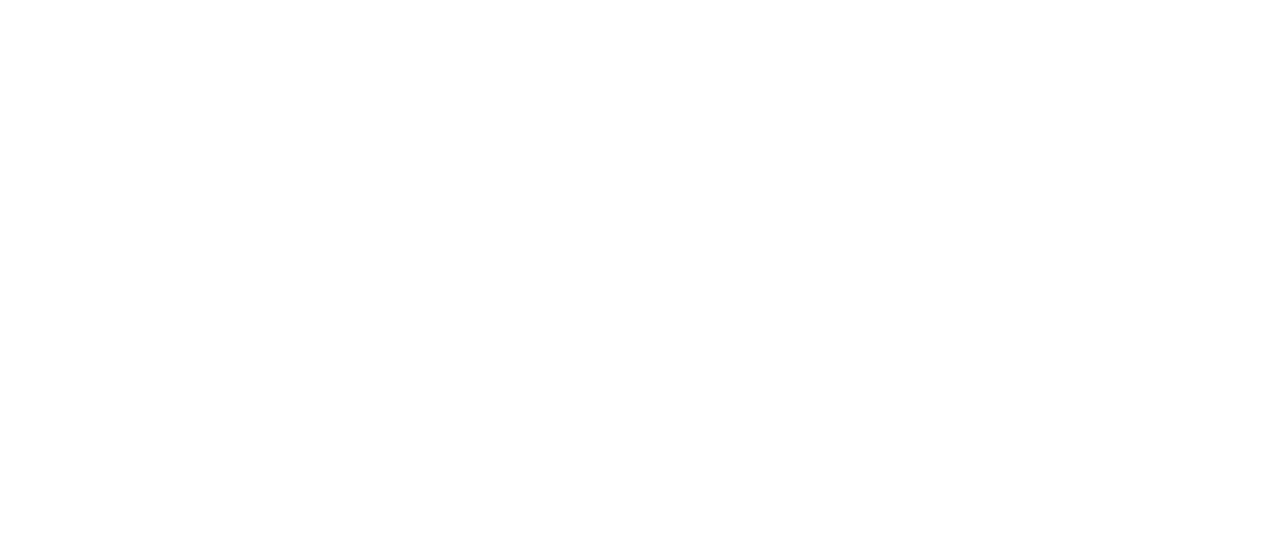
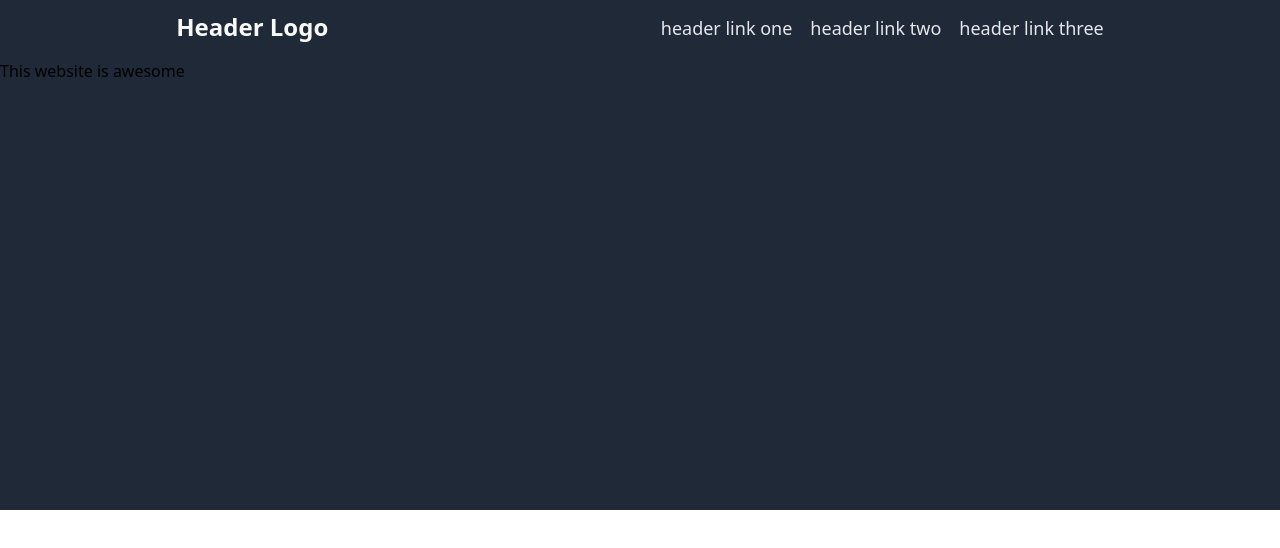
Before and after one commit to Shubham277353/odin-website, a plain HTML site: page index.html in a window 1280 px wide. Drawn offline with Linux system fonts and the light colour scheme.

Commit message:
add the navbar and the hero section with some css

```diff
--- a/index.html
+++ b/index.html
@@ -1,12 +1,28 @@
 <!DOCTYPE html>
 <html lang="en">
+
 <head>
     <meta charset="UTF-8">
     <meta name="viewport" content="width=device-width, initial-scale=1.0">
     <title>Landing page</title>
     <link rel="stylesheet" href="style.css">
 </head>
+
 <body>
+    <header>
+        <div class="navbar">
+            <div class="nav-logo">Header Logo</div>
+            <ul class="nav-links">
+                <li>header link one</li>
+                <li>header link two</li>
+                <li>header link three</li>
+            </ul>
+        </div>
+        <div class="hero-section">
+            <div class="hero-text">This website is awesome</div>
+        </div>
 
+    </header>
 </body>
+
 </html>
--- a/style.css
+++ b/style.css
@@ -0,0 +1,36 @@
+*{
+    margin: 0;
+    padding: 0;
+    font-family: system-ui, -apple-system, BlinkMacSystemFont, 'Segoe UI', Roboto, Oxygen, Ubuntu, Cantarell, 'Open Sans', 'Helvetica Neue', sans-serif;
+}
+
+.navbar{
+    display: flex;
+    background-color: #1F2937;
+    height: 40px;
+    justify-content: space-around;
+    text-align: center;
+    padding: 10px;
+}
+.nav-logo{
+    color: #F9FAF8;
+    font-size: 24px;
+    font-weight:700 ;
+}
+.nav-links{
+    display: flex;
+    color: #e5e7eb;
+    font-size: 18px;
+    list-style: none;
+    gap: 18px;
+    text-align: center;
+    padding-top: 6px;
+}
+
+
+/*Hero section*/
+
+.hero-section{
+    height: 450px;
+    background-color: #1F2937;
+}
```
